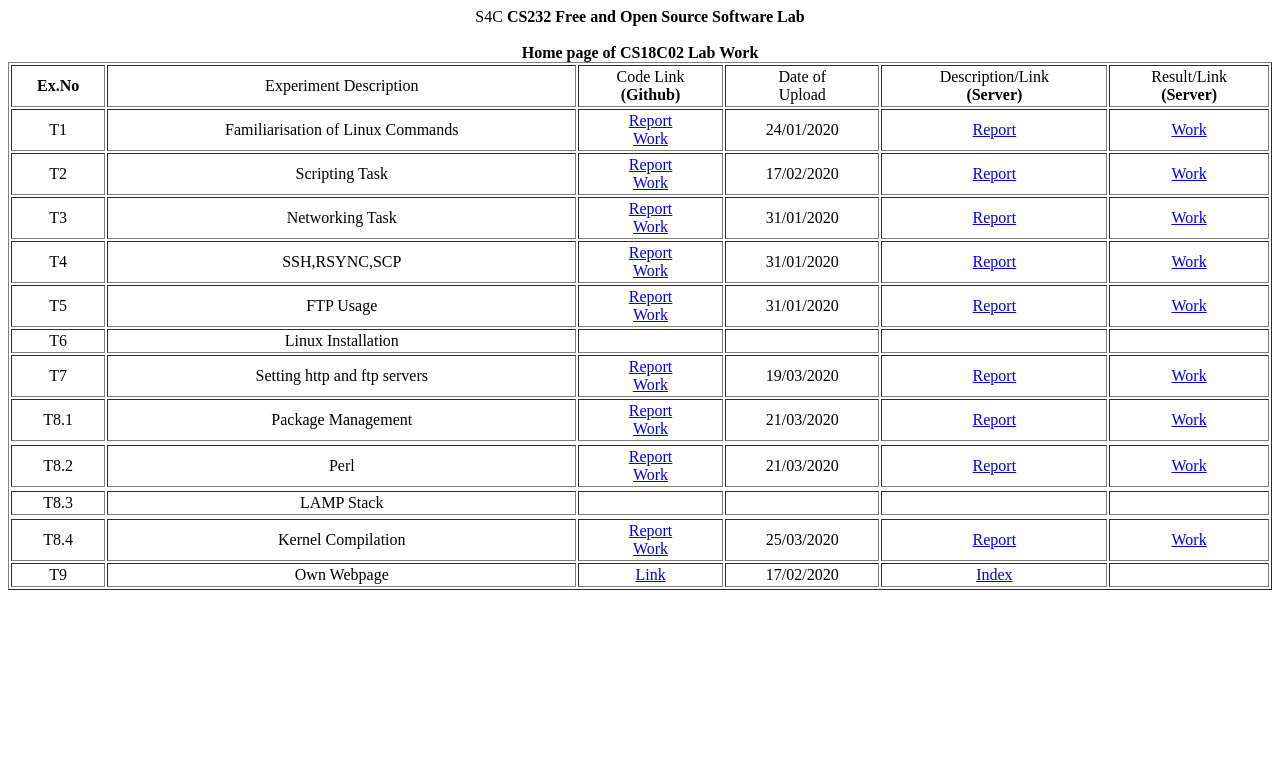
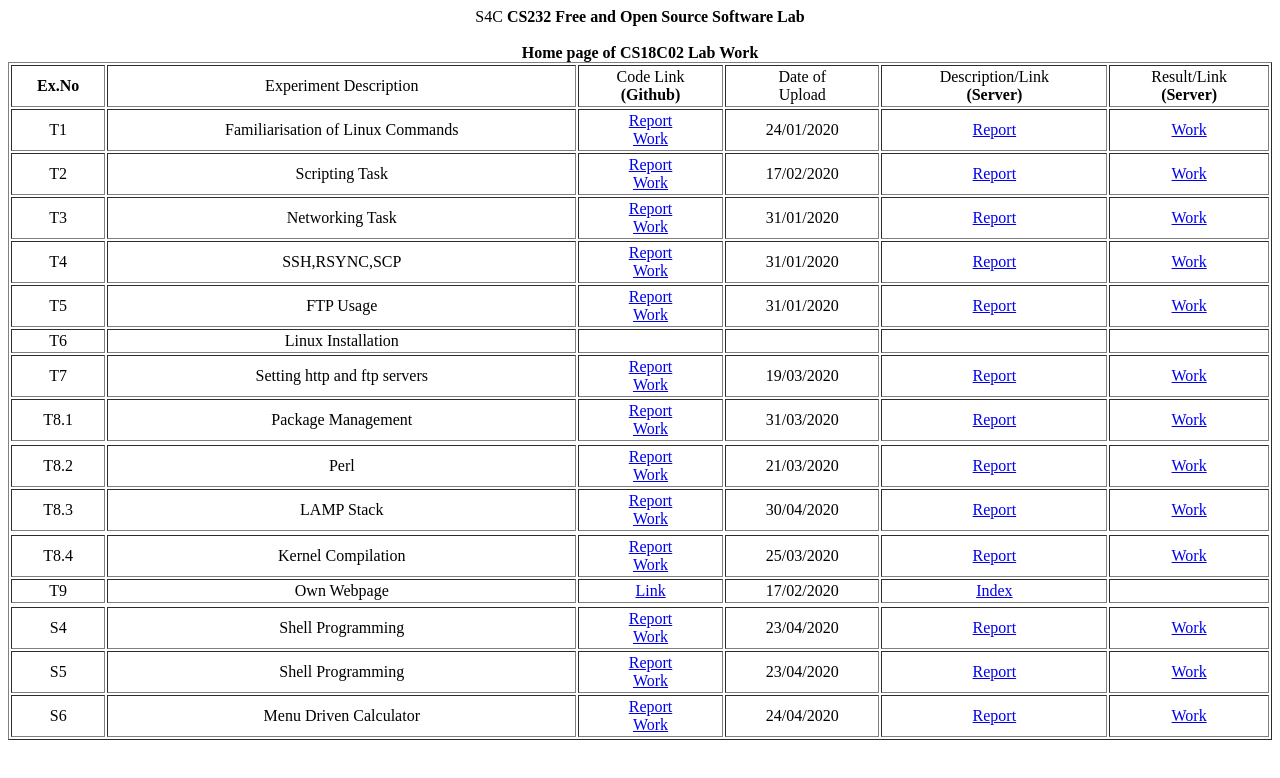
Before and after one commit to ceccs18c02/ceccs18c02.github.io, a plain HTML site: page index.html in a window 1280 px wide. Drawn offline with Linux system fonts and the light colour scheme.

Commit message:
Update index.html

```diff
--- a/index.html
+++ b/index.html
@@ -131,7 +131,7 @@
             </td>
             <td ><a href="https://github.com/ceccs18c02/cs232/blob/master/3103/report.txt">Report</a><br><a href="https://github.com/ceccs18c02/cs232/blob/master/3103/work.txt">Work</a><br>
             </td>
-      <td >21/03/2020<br>
+            <td >31/03/2020<br>
             </td>
             <td ><a href="/cs18c/cs18c02/3103/report.txt">Report</a><br>
             </td>
@@ -154,18 +154,18 @@
       </td>
     </tr>
          <tr>
-  <tr>
                 <td >T8.3<br>
                 </td>
                 <td >LAMP Stack<br>
                 </td>
-    <td ><br>
+                <td ><a href="https://github.com/ceccs18c02/cs232/blob/master/3004/report.txt">Report</a><br><a href="https://github.com/ceccs18c02/cs232/blob/master/3004/work.txt">Work</a><br>
+
+                <td >30/04/2020<br>
                 </td>
-    <td ><br>
+                <td ><a href="/cs18c/cs18c02/3004/report.txt">Report</a><br>
                 </td>
-    <td ><br>
-    </td>
-    <td ><br>
+                <td ><a href="/cs18c/cs18c02/3004/work.txt">Work</a><br>
+
                 </td>
               </tr>
 <tr>
@@ -197,6 +197,55 @@
             <td ><br>
             </td>
           </tr>
+          <tr>
+            <tr>
+              <td >S4<br>
+              </td>
+              <td >Shell Programming<br>
+              </td>
+              <td ><a href="https://github.com/ceccs18c02/cs232/blob/master/2304/report.txt">Report</a><br><a href="https://github.com/ceccs18c02/cs232/blob/master/2304/work.txt">Work</a><br>
+
+              <td >23/04/2020<br>
+              </td>
+              <td ><a href="/cs18c/cs18c02/2304/report.txt">Report</a><br>
+              </td>
+              <td ><a href="/cs18c/cs18c02/2304/work.txt">Work</a><br>
+
+
+              </td>
+            </tr>
+
+              <tr>
+                <td >S5<br>
+                </td>
+                <td >Shell Programming<br>
+                </td>
+                <td ><a href="https://github.com/ceccs18c02/cs232/blob/master/2304/report.txt">Report</a><br><a href="https://github.com/ceccs18c02/cs232/blob/master/2304/work.txt">Work</a><br>
+
+                <td >23/04/2020<br>
+                </td>
+                <td ><a href="/cs18c/cs18c02/2304/report.txt">Report</a><br>
+                </td>
+                <td ><a href="/cs18c/cs18c02/2304/work.txt">Work</a><br>
+
+                </td>
+              </tr>
+
+              <tr>
+                <td >S6<br>
+                </td>
+                <td >Menu Driven Calculator<br>
+                </td>
+                <td ><a href="https://github.com/ceccs18c02/cs232/blob/master/2404/report.txt">Report</a><br><a href="https://github.com/ceccs18c02/cs232/blob/master/2404/work.txt">Work</a><br>
+
+                <td >24/04/2020<br>
+                </td>
+                <td ><a href="/cs18c/cs18c02/2404/report.txt">Report</a><br>
+                </td>
+                <td ><a href="/cs18c/cs18c02/2404/work.txt">Work</a><br>
+
+                </td>
+              </tr>
         </tbody>
       </table>
       <b><br>
```
Lines whose indentation alone changed are shown as unchanged.
